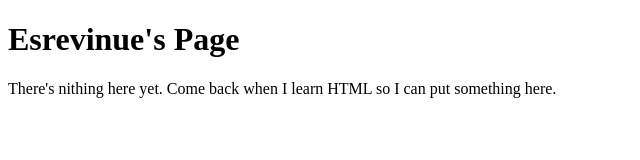
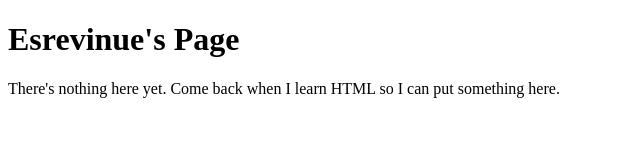
Before and after one commit to esrevinue/esrevinue.github.io, a plain HTML site: page index.html in a window 1280 px wide. Shown: the full height of the page, 0-640 px from the left. Drawn offline with Linux system fonts and the light colour scheme.

Commit message:
Github Pages Edit

```diff
--- a/index.html
+++ b/index.html
@@ -2,6 +2,6 @@
 <html>
 <body>
 <h1>Esrevinue's Page</h1>
-<p>There's nithing here yet. Come back when I learn HTML so I can put something here.</p>
+<p>There's nothing here yet. Come back when I learn HTML so I can put something here.</p>
 </body>
 </html>
```
